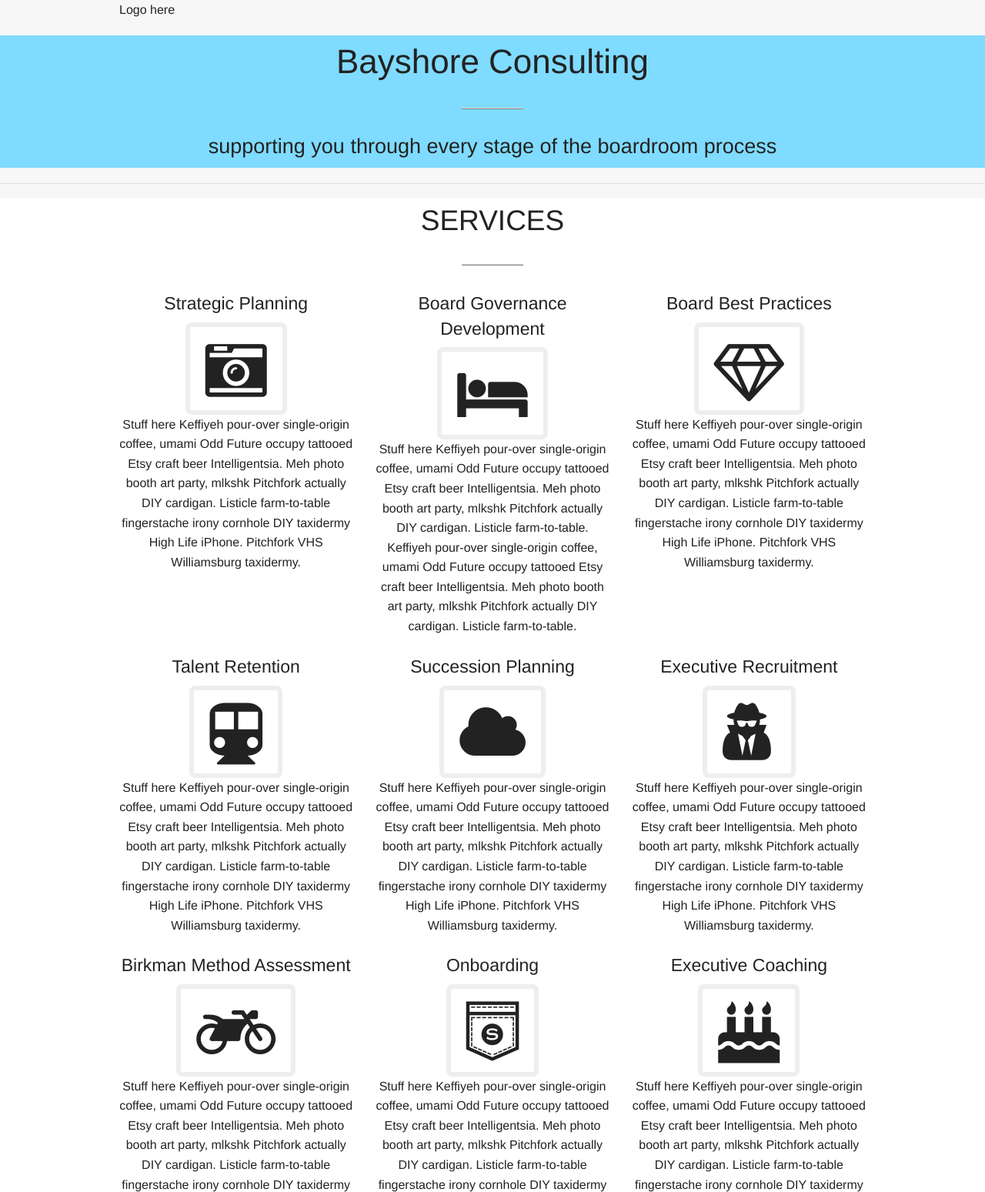
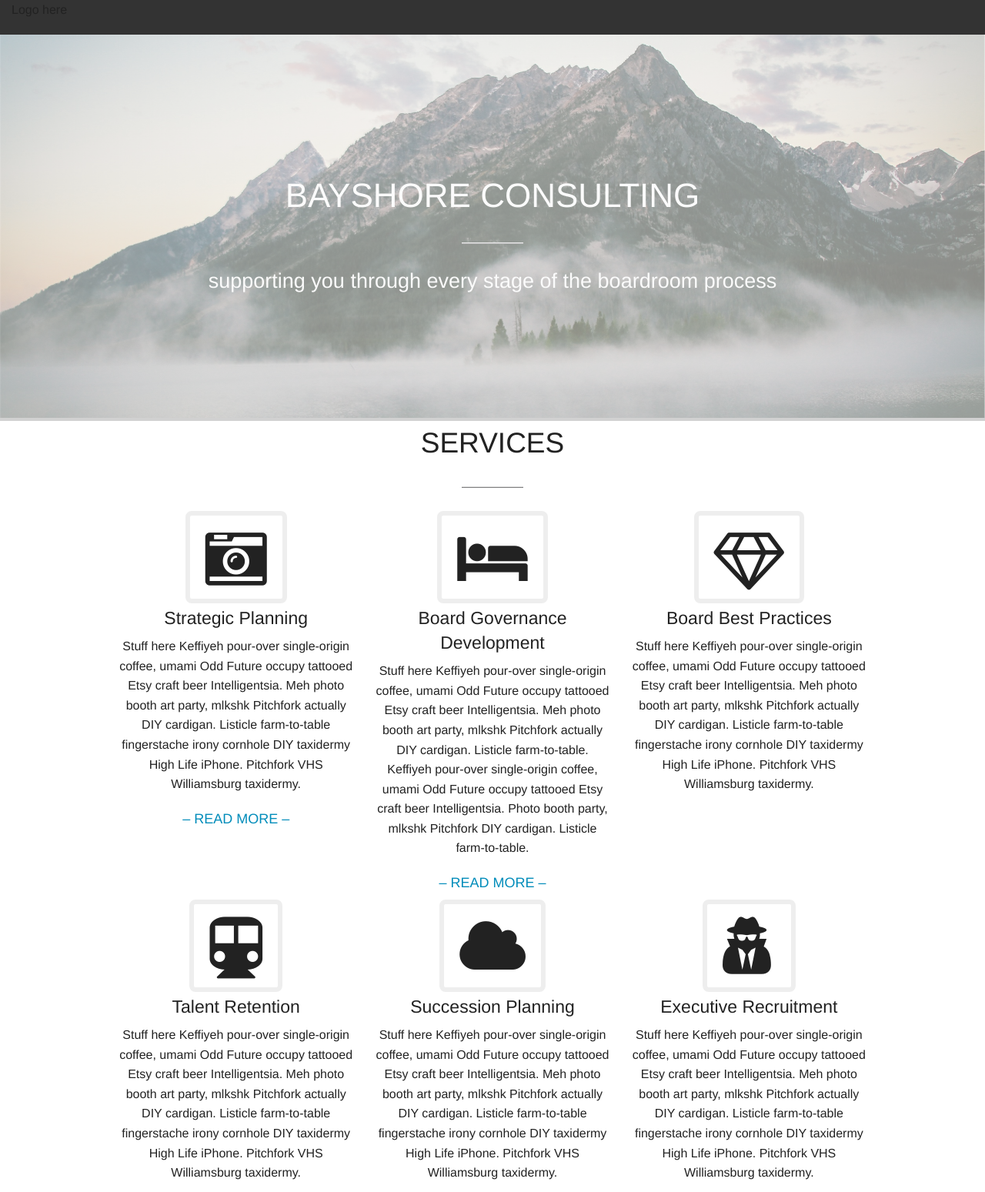
Before and after one commit to jcdSF/BCI, a plain HTML site: page index.html in a window 1280 px wide. Shown: the top 1549 px of the page at 77% size. Drawn offline with Linux system fonts and the light colour scheme.

Commit message:
About to start Nav
Got to a good place, now about to start messing around with the nav bar.

```diff
--- a/css/app.css
+++ b/css/app.css
@@ -2,9 +2,17 @@ body {
   background: #f7f7f7;
 }
 
-.welcome {
-  background: #7FDBFF;
+.hero {
+  background: url(../img/hero-bg.jpeg) center center/cover no-repeat;
+  -webkit-filter: opacity(.5);
+  min-height: 50vh;
+  width: 100%;
+  padding-top: 175px;
+  padding-bottom: 150px;
+  border-bottom: 4px solid #aaa;
 }
+
+.hero h1, h3, hr {color: #fff;}
 
 .services {
   background: white;
@@ -12,10 +20,11 @@ body {
 
 .about {
   background: #f5f5f5;
+  border-bottom:4px solid #aaa;
 }
 
 .contact {
-  background: #B10DC9;
+  background: #a7986c;
 }
 
 .uppercase {
--- a/index.html
+++ b/index.html
@@ -11,25 +11,23 @@
   </head>
   <body>
 
-    <div class="header">
+    <nav class="top-bar">
       <div class="row">
         <div class="large-12 columns">
           <p>Logo here</p>
         </div>
       </div>
-    </div>
+    </nav>
 
-    <section class="welcome">
+    <section class="hero">
       <div class="row">
         <div class="small-12 columns">
-          <h1 class="text-center">Bayshore Consulting</h1>
+          <h1 class="text-center uppercase">Bayshore Consulting</h1>
           <hr class="divider" />
           <h3 class="text-center">supporting you through every stage of the boardroom process</h3>
         </div>
       </div><!-- /row -->
-    </section><!-- /welcome -->
-
-    <hr />
+    </section><!-- /hero -->
 
     <section class="services">
       <div class="row text-center">
@@ -38,58 +36,58 @@
       </div>
       <div class="row" data-equalizer><!-- data equalizer makes each section equal height -->
         <div class="medium-4 columns text-center" data-equalizer-watch>
+          <span class="fa fa-camera-retro fa-5x fa-border"></span>
           <h4>Strategic Planning</h4>
-          <span class="fa fa-camera-retro fa-5x fa-border"></span>
           <p>Stuff here Keffiyeh pour-over single-origin coffee, umami Odd Future occupy tattooed Etsy craft beer Intelligentsia. Meh photo booth art party, mlkshk Pitchfork actually DIY cardigan. Listicle farm-to-table fingerstache irony cornhole DIY taxidermy High Life iPhone. Pitchfork VHS Williamsburg taxidermy.</p>
+          <h5 class="uppercase"><a href="#">– Read More –</a></h5>
         </div>
         <div class="medium-4 columns text-center" data-equalizer-watch>
+          <span class="fa fa-bed fa-5x fa-border"></span>
           <h4>Board Governance Development</h4>
-          <span class="fa fa-bed fa-5x fa-border"></span>
-          <p>Stuff here Keffiyeh pour-over single-origin coffee, umami Odd Future occupy tattooed Etsy craft beer Intelligentsia. Meh photo booth art party, mlkshk Pitchfork actually DIY cardigan. Listicle farm-to-table. Keffiyeh pour-over single-origin coffee, umami Odd Future occupy tattooed Etsy craft beer Intelligentsia. Meh photo booth art party, mlkshk Pitchfork actually DIY cardigan. Listicle farm-to-table.</p>
+          <p>Stuff here Keffiyeh pour-over single-origin coffee, umami Odd Future occupy tattooed Etsy craft beer Intelligentsia. Meh photo booth art party, mlkshk Pitchfork actually DIY cardigan. Listicle farm-to-table. Keffiyeh pour-over single-origin coffee, umami Odd Future occupy tattooed Etsy craft beer Intelligentsia. Photo booth party, mlkshk Pitchfork DIY cardigan. Listicle farm-to-table.</p>
+          <h5 class="uppercase"><a href="#">– Read More –</a></h5>
         </div>
         <div class="medium-4 columns text-center" data-equalizer-watch>
+          <span class="fa fa-diamond fa-5x fa-border"></span>
           <h4>Board Best Practices</h4>
-          <span class="fa fa-diamond fa-5x fa-border"></span>
           <p>Stuff here Keffiyeh pour-over single-origin coffee, umami Odd Future occupy tattooed Etsy craft beer Intelligentsia. Meh photo booth art party, mlkshk Pitchfork actually DIY cardigan. Listicle farm-to-table fingerstache irony cornhole DIY taxidermy High Life iPhone. Pitchfork VHS Williamsburg taxidermy.</p>
         </div>
       </div><!-- /row -->
       <div class="row" data-equalizer><!-- data equalizer makes each section equal height -->
         <div class="medium-4 columns text-center" data-equalizer-watch>
+          <span class="fa fa-subway fa-5x fa-border"></span>
           <h4>Talent Retention</h4>
-          <span class="fa fa-subway fa-5x fa-border"></span>
           <p>Stuff here Keffiyeh pour-over single-origin coffee, umami Odd Future occupy tattooed Etsy craft beer Intelligentsia. Meh photo booth art party, mlkshk Pitchfork actually DIY cardigan. Listicle farm-to-table fingerstache irony cornhole DIY taxidermy High Life iPhone. Pitchfork VHS Williamsburg taxidermy.</p>
         </div>
         <div class="medium-4 columns text-center" data-equalizer-watch>
+          <span class="fa fa-cloud fa-5x fa-border"></span>
           <h4>Succession Planning</h4>
-          <span class="fa fa-cloud fa-5x fa-border"></span>
           <p>Stuff here Keffiyeh pour-over single-origin coffee, umami Odd Future occupy tattooed Etsy craft beer Intelligentsia. Meh photo booth art party, mlkshk Pitchfork actually DIY cardigan. Listicle farm-to-table fingerstache irony cornhole DIY taxidermy High Life iPhone. Pitchfork VHS Williamsburg taxidermy.</p>
         </div>
         <div class="medium-4 columns text-center" data-equalizer-watch>
+          <span class="fa fa-user-secret fa-5x fa-border"></span>
           <h4>Executive Recruitment</h4>
-          <span class="fa fa-user-secret fa-5x fa-border"></span>
           <p>Stuff here Keffiyeh pour-over single-origin coffee, umami Odd Future occupy tattooed Etsy craft beer Intelligentsia. Meh photo booth art party, mlkshk Pitchfork actually DIY cardigan. Listicle farm-to-table fingerstache irony cornhole DIY taxidermy High Life iPhone. Pitchfork VHS Williamsburg taxidermy.</p>
         </div>
       </div><!-- /row -->
       <div class="row" data-equalizer><!-- data equalizer makes each section equal height -->
         <div class="medium-4 columns text-center" data-equalizer-watch>
+          <span class="fa fa-motorcycle fa-5x fa-border"></span>
           <h4>Birkman Method Assessment</h4>
-          <span class="fa fa-motorcycle fa-5x fa-border"></span>
           <p>Stuff here Keffiyeh pour-over single-origin coffee, umami Odd Future occupy tattooed Etsy craft beer Intelligentsia. Meh photo booth art party, mlkshk Pitchfork actually DIY cardigan. Listicle farm-to-table fingerstache irony cornhole DIY taxidermy High Life iPhone. Pitchfork VHS Williamsburg taxidermy.</p>
         </div>
         <div class="medium-4 columns text-center" data-equalizer-watch>
+          <span class="fa fa-shirtsinbulk fa-5x fa-border"></span>
           <h4>Onboarding</h4>
-          <span class="fa fa-shirtsinbulk fa-5x fa-border"></span>
           <p>Stuff here Keffiyeh pour-over single-origin coffee, umami Odd Future occupy tattooed Etsy craft beer Intelligentsia. Meh photo booth art party, mlkshk Pitchfork actually DIY cardigan. Listicle farm-to-table fingerstache irony cornhole DIY taxidermy High Life iPhone. Pitchfork VHS Williamsburg taxidermy.</p>
         </div>
         <div class="medium-4 columns text-center" data-equalizer-watch>
+          <span class="fa fa-birthday-cake fa-5x fa-border"></span>
           <h4>Executive Coaching</h4>
-          <span class="fa fa-birthday-cake fa-5x fa-border"></span>
           <p>Stuff here Keffiyeh pour-over single-origin coffee, umami Odd Future occupy tattooed Etsy craft beer Intelligentsia. Meh photo booth art party, mlkshk Pitchfork actually DIY cardigan. Listicle farm-to-table fingerstache irony cornhole DIY taxidermy High Life iPhone. Pitchfork VHS Williamsburg taxidermy.</p>
         </div>
       </div><!-- /row -->
     </section><!-- /whatwedo -->
-
-    <hr />
 
     <section class="about">
       <div class="row text-center">
@@ -109,8 +107,6 @@
       </div><!-- /row -->
     </section><!-- /about -->
 
-    <hr />
-
     <section class="contact">
       <div class="row text-center">
         <h2 class="uppercase">Contact</h2>
@@ -123,9 +119,11 @@
         </div>
         <div class="medium-4 columns text-center">
           <span class="fa fa-envelope fa-3x"></span>
-          <p>123 Belden Lane</p>
-          <p>Vancouver, CA</p>
-          <p>813028</p>
+          <ul class="no-bullet">
+            <li>123 Belden Lane</li>
+            <li>Vancouver, CA</li>
+            <li>813028</li>
+          </ul>
         </div>
         <div class="medium-4 columns text-center">
           <span class="fa fa-globe fa-3x"></span>
```
Also changed, not shown: img/hero-bg.jpeg (added).
